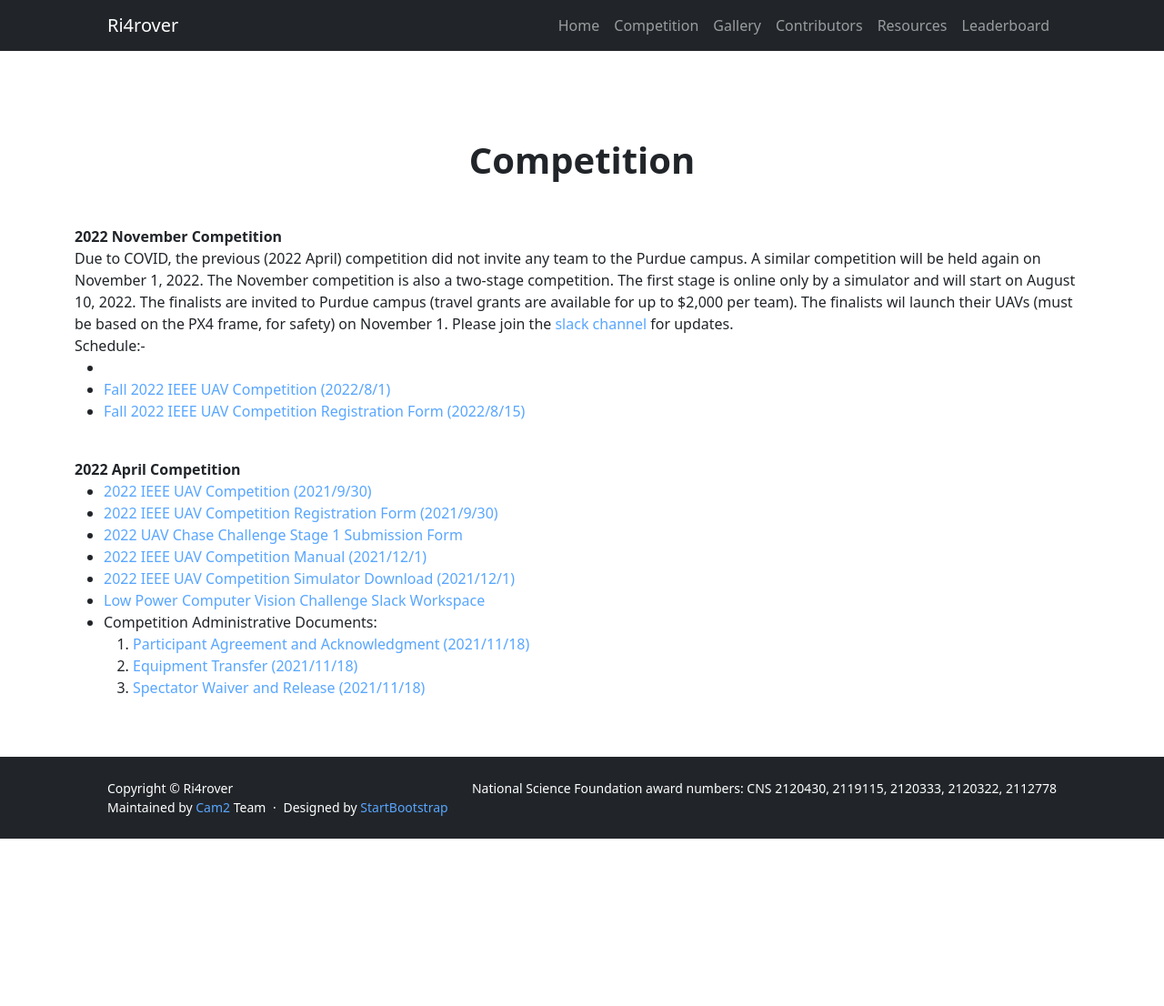
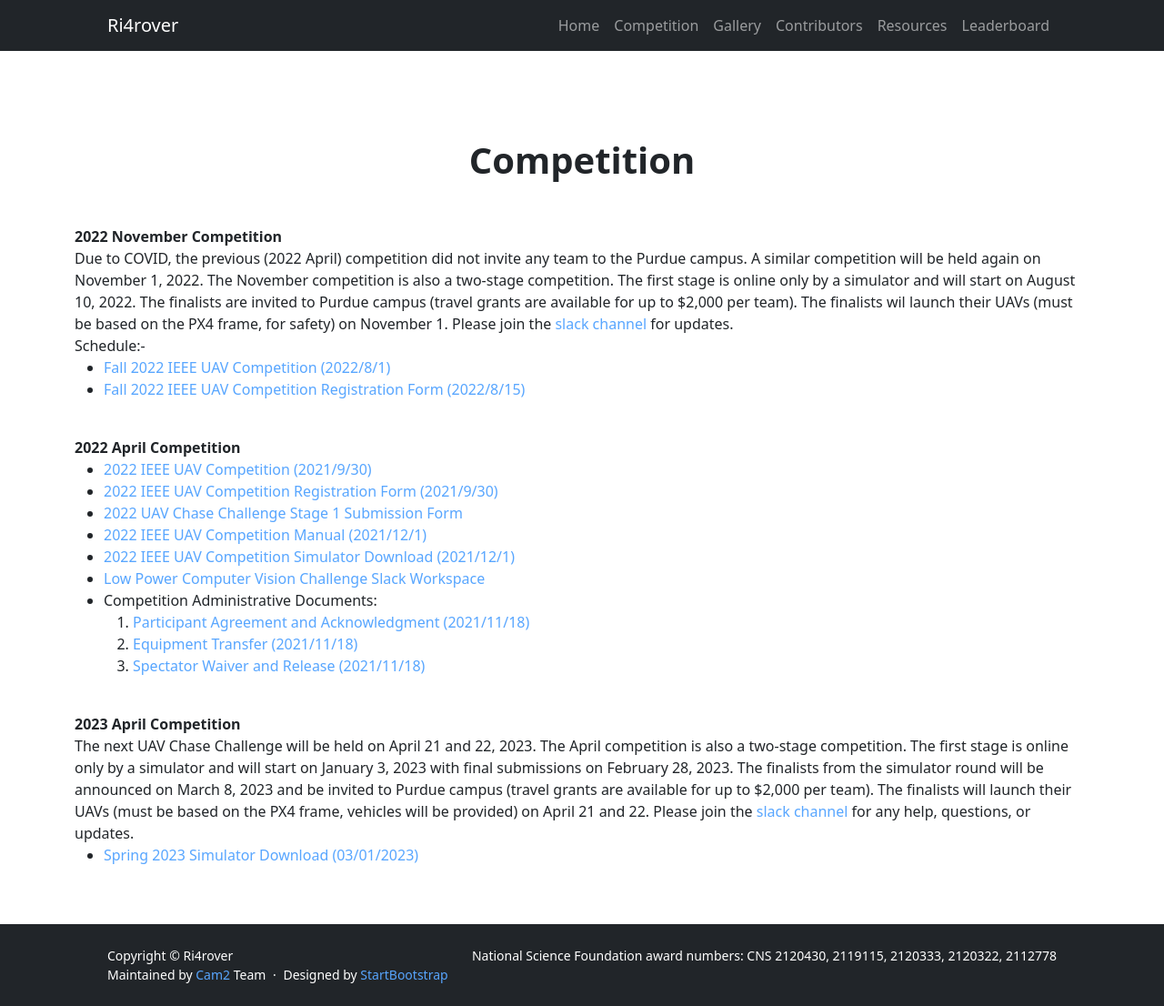
Before and after one commit to OliverQiang/Ri4rover, a Jekyll site: the page built from _pages/competition.html, in a window 1280 px wide. Shown: the whole page at 91% size. Built offline with Jekyll 4.4.1, drawn with Linux system fonts in a browser that asks for light colours; before the commit the page ends 922 px from its top, so only the background shows below that.

Commit message:
Made changes to competition

```diff
--- a/_pages/competition.html
+++ b/_pages/competition.html
@@ -27,9 +27,6 @@ title: Ri4rover
       Schedule:-
 
         <ul>
-            <li>
-
-            </li>
              <li>
                <a href="https://www.computer.org/publications/tech-news/events/uav-2022">Fall 2022 IEEE UAV Competition (2022/8/1)</a>
             </li>
@@ -82,5 +79,18 @@ title: Ri4rover
                 </ol>
             </li>
         </ul>
+    <br>
+    <b>2023 April Competition</b><br>
+    The next UAV Chase Challenge will be held on April 21 and 22, 2023.
+    The April competition is also a two-stage competition.
+    The first stage is online only by a simulator and will start on January 3, 2023 with final submissions on February 28, 2023.
+    The finalists from the simulator round will be announced on March 8, 2023 and be invited to Purdue campus (travel grants are available for up to $2,000 per team).
+    The finalists will launch their UAVs (must be based on the PX4 frame, vehicles will be provided) on April 21 and 22.
+    Please join the <a href="https://join.slack.com/t/lpcvc/shared_invite/zt-1fdowvmtf-YN3rg13WAni5FZ3sFKuN2Q">slack channel </a> for any help, questions, or updates.<br>
+    <ul>
+        <li>
+            <a href="https://github.com/jgoppert/auav_2022_sample">Spring 2023 Simulator Download (03/01/2023)</a>
+        </li>
+    </ul>
     </div>
 </section>
```
